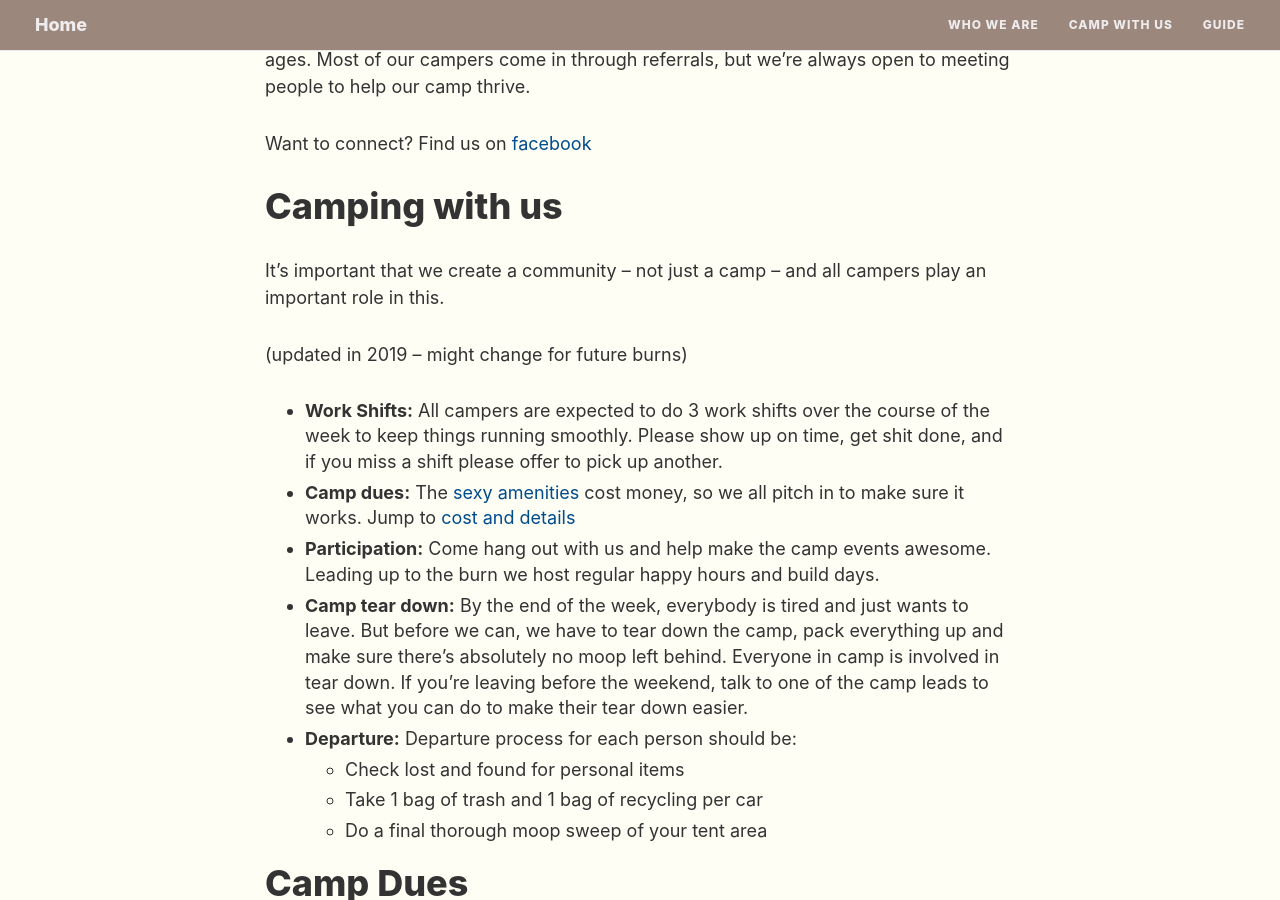
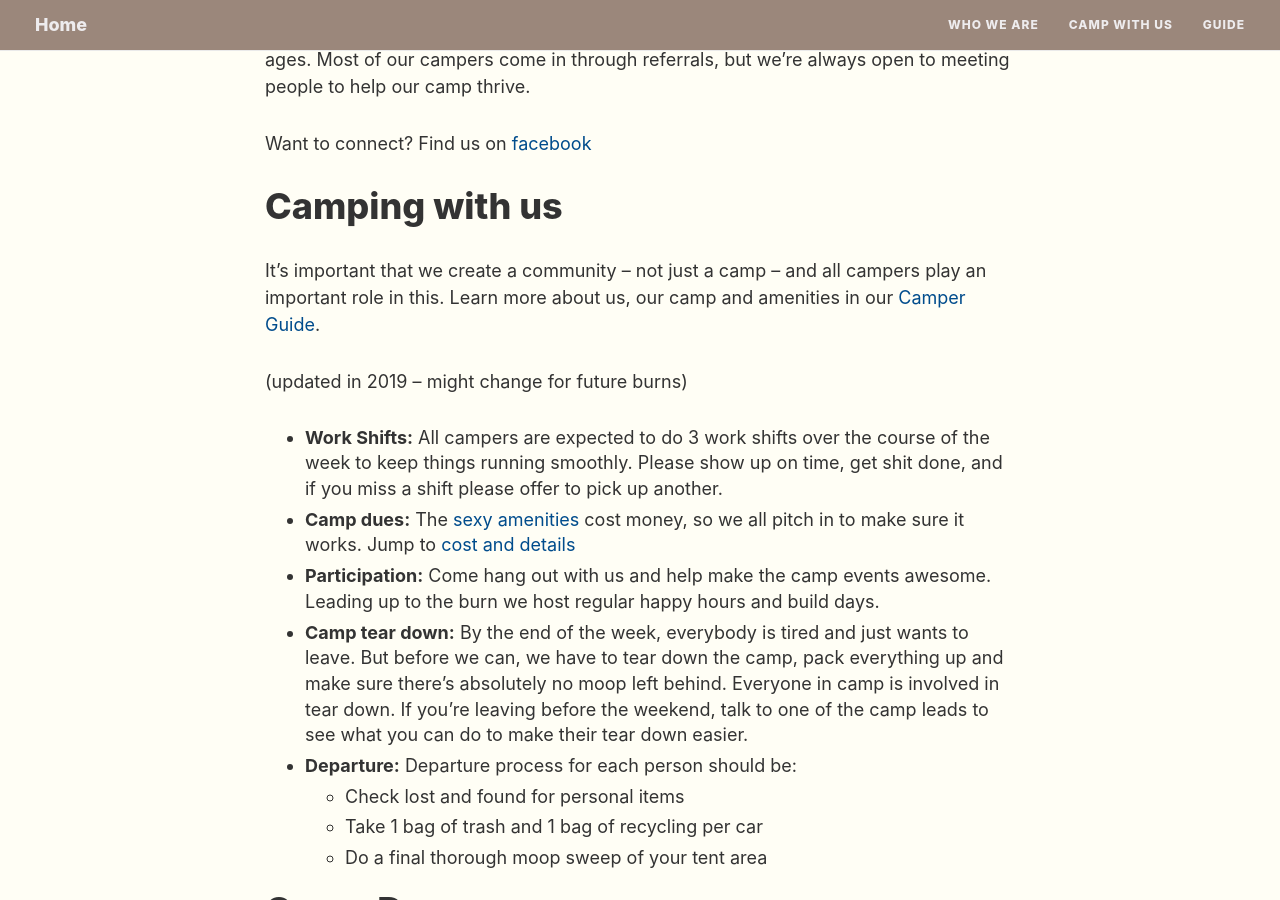
Before and after one commit to thenewdesertoutpost/newdesertoutpost.github.io, a Jekyll site: the page built from pages/join.md, in a window 1280 px wide and 900 px high, scrolled down 513 px. Built offline with Jekyll 4.4.1, drawn with Linux system fonts in a browser that asks for light colours; nearby versions of some CDN libraries.

Commit message:
Update join.md

```diff
--- a/pages/join.md
+++ b/pages/join.md
@@ -10,7 +10,7 @@
 
 # Camping with us
 
-It's important that we create a community -- not just a camp -- and all campers play an important role in this.
+It's important that we create a community -- not just a camp -- and all campers play an important role in this. Learn more about us, our camp and amenities in our [Camper Guide](/pages/camper_guide/).
 
 (updated in 2019 -- might change for future burns)
 
```
